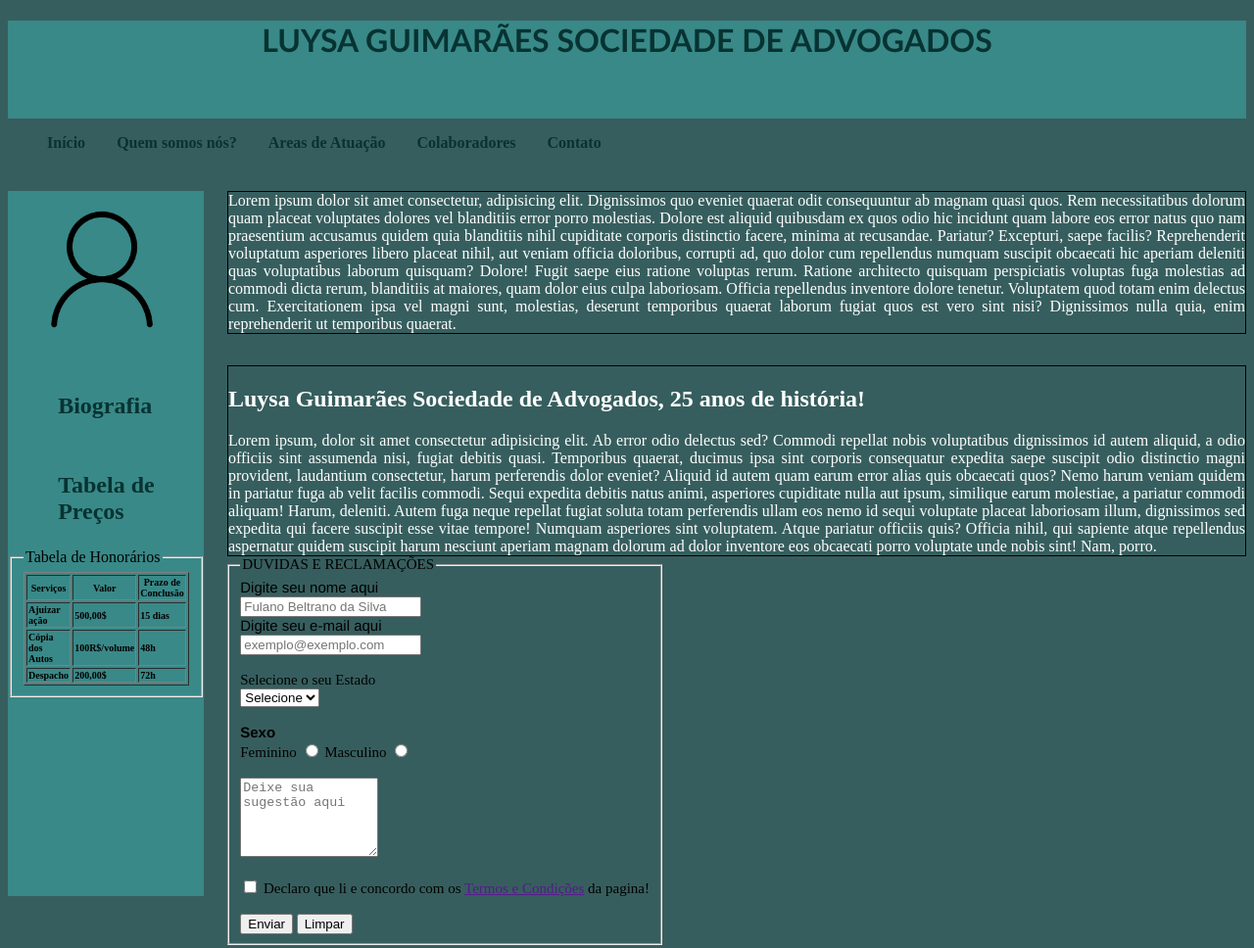
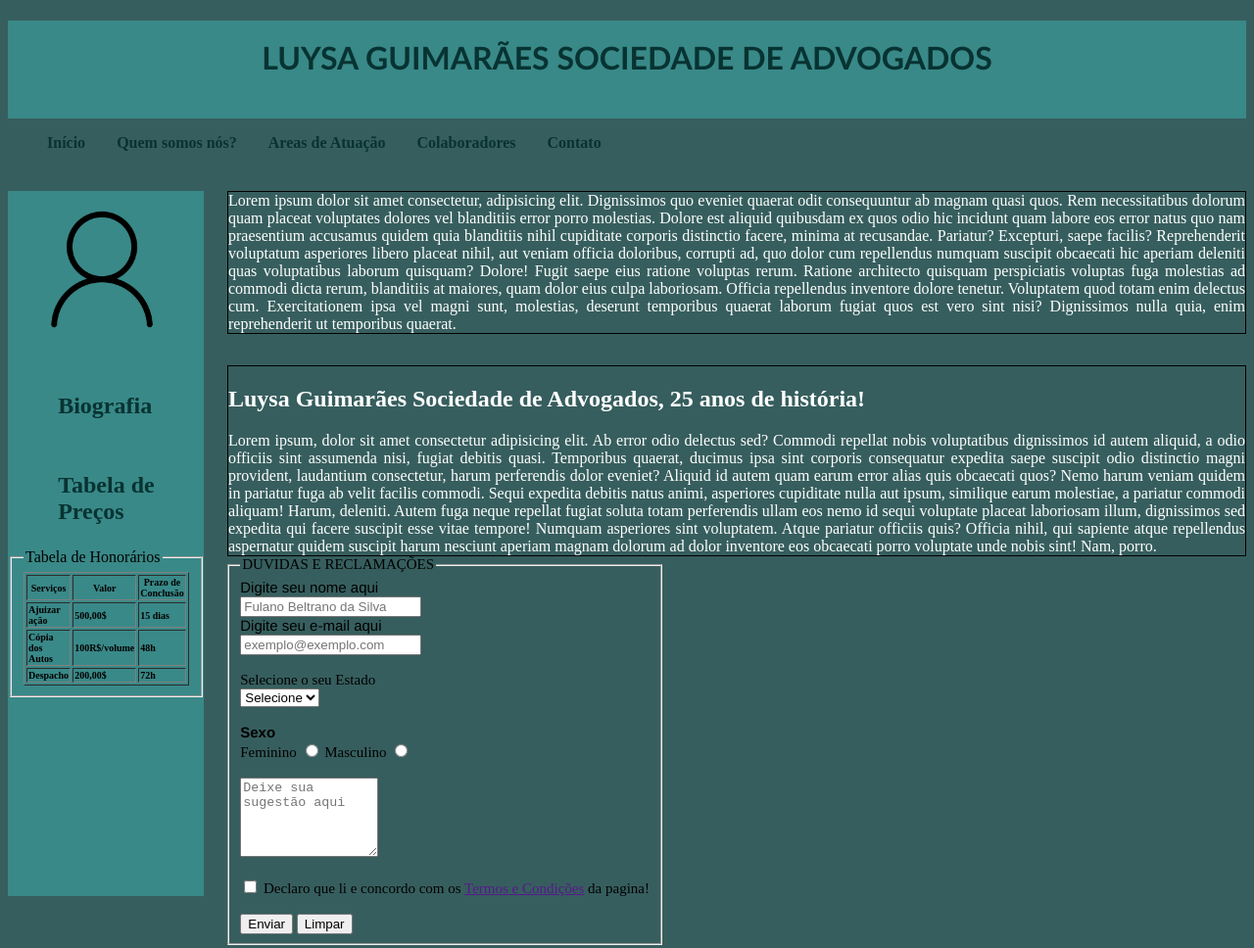
Before and after one commit to luysahellena/Luysa_Guimaraes_Site, a plain HTML site: page index.html in a window 1280 px wide. Shown: the top 968 px of the page at 98% size. Drawn offline with Linux system fonts and the light colour scheme.

Commit message:
Atualizações

```diff
--- a/Areas/styles.css
+++ b/Areas/styles.css
@@ -14,6 +14,8 @@ body {
     color: #073332;
     font-family: "Trebuchet MS", "Lucida Sans Unicode", "Lucida Grande",
       "Lucida Sans", Arial, sans-serif;
+      padding: 1.1rem;
+
   }
 
   .nav-bar {
--- a/Colaboradores/styles.css
+++ b/Colaboradores/styles.css
@@ -13,6 +13,8 @@ body {
     color: #073332;
     font-family: "Trebuchet MS", "Lucida Sans Unicode", "Lucida Grande",
       "Lucida Sans", Arial, sans-serif;
+      padding: 1.1rem;
+
   }
 
   .nav-bar {
--- a/Contato/stykes.css
+++ b/Contato/stykes.css
@@ -19,6 +19,7 @@ body {
     color: #073332;
     font-family: "Trebuchet MS", "Lucida Sans Unicode", "Lucida Grande",
       "Lucida Sans", Arial, sans-serif;
+    padding: 1.1rem
   }
 
   .nav-bar {
--- a/História/styles.css
+++ b/História/styles.css
@@ -13,6 +13,7 @@ body {
     color: #073332;
     font-family: "Trebuchet MS", "Lucida Sans Unicode", "Lucida Grande",
       "Lucida Sans", Arial, sans-serif;
+    padding: 1.1rem
   }
 
   .nav-bar {
--- a/styles.css
+++ b/styles.css
@@ -5,7 +5,6 @@ body {
 .header {
   background-color: #398988;
   height: 100px;
-
 }
 
 h1 {
@@ -13,6 +12,7 @@ h1 {
   color: #073332;
   font-family: "Trebuchet MS", "Lucida Sans Unicode", "Lucida Grande",
     "Lucida Sans", Arial, sans-serif;
+  padding: 1.1rem;
 }
 
 .nav-bar {
@@ -69,7 +69,6 @@ h1 {
   float: right;
 }
 
-
 .textUm {
   border: 1px solid black;
   margin-left: 14rem;
@@ -85,12 +84,11 @@ h1 {
   text-align: justify;
 }
 
-.form_duvidas{
+.form_duvidas {
   max-width: fit-content;
   position: relative;
   font-size: 15px;
   margin: 3rem 0 2rem 14rem;
-
 }
 
 .span_sexo {
@@ -110,7 +108,6 @@ footer {
   position: relative;
   float: right;
   width: 100%;
-
 }
 
 .rights {
```
Lines whose indentation alone changed are shown as unchanged.
